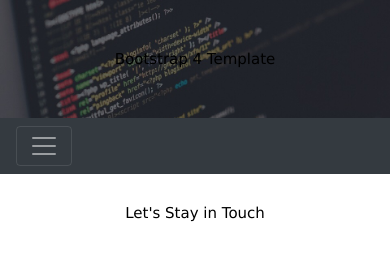
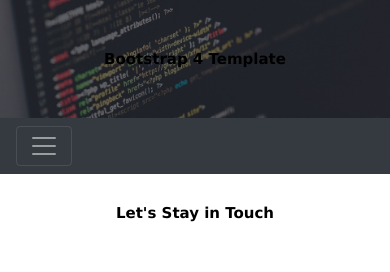
Before and after one commit to Skylersawyer/Skyler-Sawyer-Resume, a plain HTML site: page icons.html in a window 390 px wide. Shown: the top 272 px of the page. Drawn offline with nearby package versions, Linux system fonts and the light colour scheme.

Commit message:
Update style.css

```diff
--- a/style.css
+++ b/style.css
@@ -120,7 +120,8 @@
 
 p {    font-size: 1em;	color: black;}
 
-h1 {color: black;	background-repeat:no-repeat;	text-align: center;	width: auto;	height: auto; font-size: 15px;}
+h1 {color: black;	background-repeat:no-repeat;	text-align: center;	width: auto;	height: auto; font-size: 15px;
+	font-weight: 800}
 
 h2 {color: black;		font-weight: 800;	font-size: 2em;}
 
```
